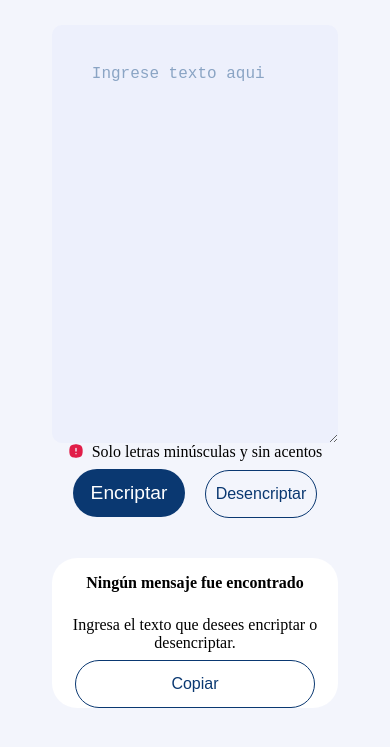
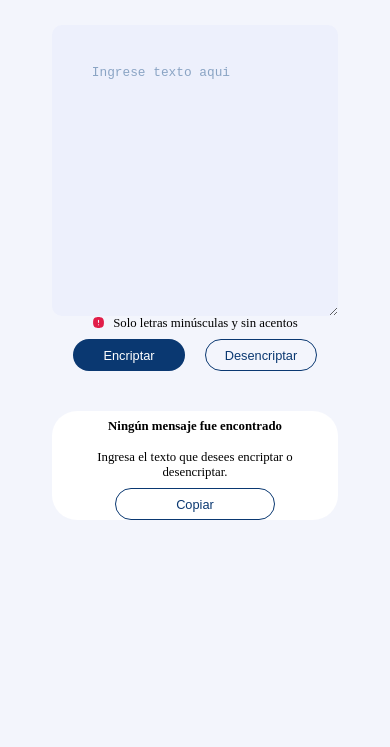
Before and after one commit to IngDave/EncryptMaster, a plain HTML site: page index.html in a window 390 px wide. Shown: the part 67-814 px from the top of the page. Drawn offline with Linux system fonts and the light colour scheme.

Commit message:
update .css

```diff
--- a/css/desing.css
+++ b/css/desing.css
@@ -158,9 +158,9 @@
 
     .contenedor__Uno textarea {
         width: 100%;
-        height: 40dvh;
+        height: 25dvh;
         border-radius: 10px;
-        font-size: 1rem;
+        font-size: .8rem;
     }
 
     .text__Area textarea::placeholder {
@@ -169,18 +169,19 @@
     }
 
     .contenedor__Uno .alerta .parrafo__Uno {
-        font-size: 1rem;
+        font-size: .8rem;
         padding-left: .5rem;
         padding-bottom: .5rem;
     }
 
     .alerta img {
-        height: 1rem;
+        height: .8rem;
     }
 
     .contenedor__botonesDeAccion input {
         width: 7rem;
-        height: 3rem;
+        height: 2rem;
+        font-size: .8rem;
     }
 
     .contenedor__Dos {
@@ -200,8 +201,14 @@
         display: flex;
         text-align: center;
         justify-content: center;
-        font-size: 1rem;
-        padding: 1rem 1rem .5rem 1rem;
+        font-size: .8rem;
+        padding: .5rem 1rem .5rem 1rem;
+    }
+
+    .btn__copiar {
+        width: 10rem;
+        height: 2rem;
+        font-size: .8rem;
     }
 
 }
```
